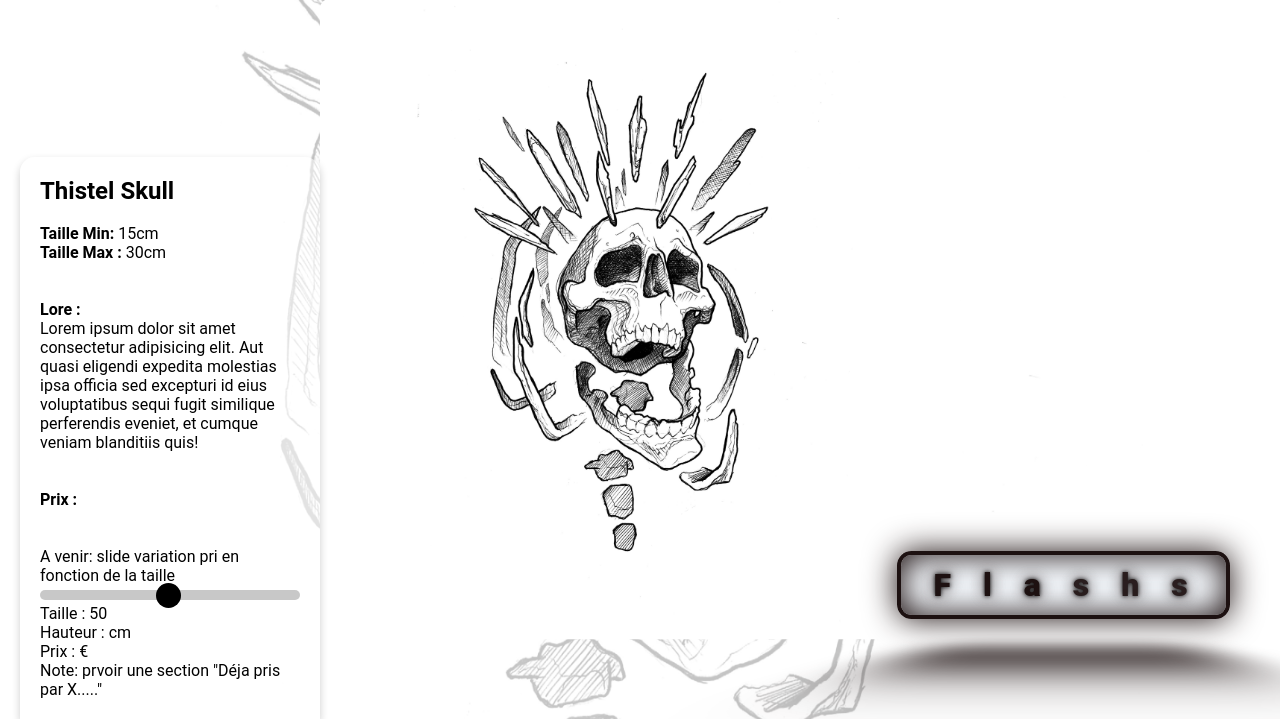
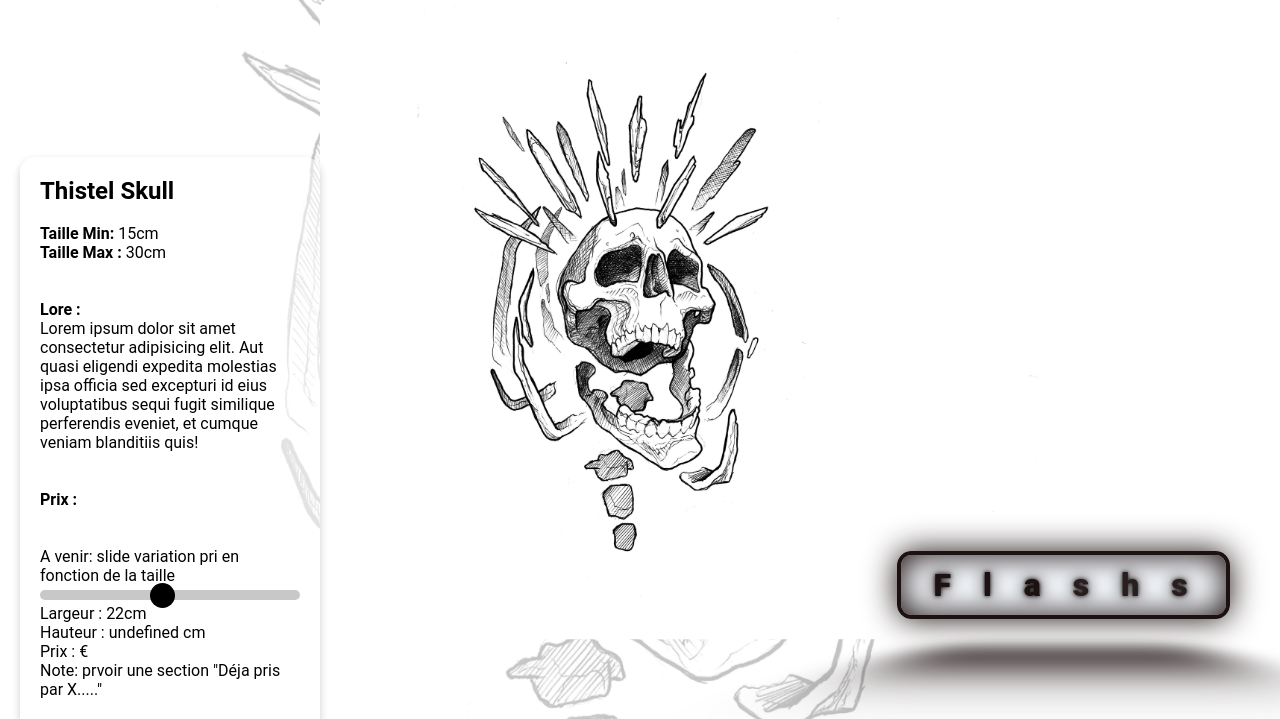
Before and after one commit to ASyhnes/tattoo, a PHP site: page /thistleskull.php in a window 1280 px wide. Shown: the part 81-800 px from the top of the page. Run offline with PHP 8.4, Linux system fonts and the light colour scheme.

Commit message:
travail présentation

```diff
--- a/slider.js
+++ b/slider.js
@@ -3,11 +3,12 @@ var output = document.getElementById("demopop");
 var hauteurOutput = document.getElementById("hauteur");
 var prixOutput = document.getElementById("prix");
 output.innerHTML = slider.value;
+hauteur.innerHTML = hauteur.value;
 
 
 slider.oninput = function() {
   output.innerHTML = this.value;
-  hauteurOutput.innerHTML = this.value * 0.5;
-  prixOutput.innerHTML = this.value * 5;
+  hauteurOutput.innerHTML = this.value * 1.5;
+  prixOutput.innerHTML = this.value * 20;
 
 }
--- a/thistleskull.php
+++ b/thistleskull.php
@@ -37,9 +37,9 @@
             <br><br>
             <p>A venir: slide variation pri en fonction de la taille</p>
             <div class="slidecontainer">
-                <input type="range" min="1" max="100" value="50" class="slider" id="myRange">
-                <p>Taille : <span id="demopop"></span></p>
-                <p>Hauteur : <span id="hauteur"></span> cm</p>
+                <input type="range" min="15" max="30" value="22" class="slider" id="myRange">
+                <p>Largeur : <span id="demopop"></span>cm</p>
+                <p>Hauteur : <span id="hauteur" value="10"></span> cm</p>
                 <p>Prix : <span id="prix"></span> €</p>
 
 
```
